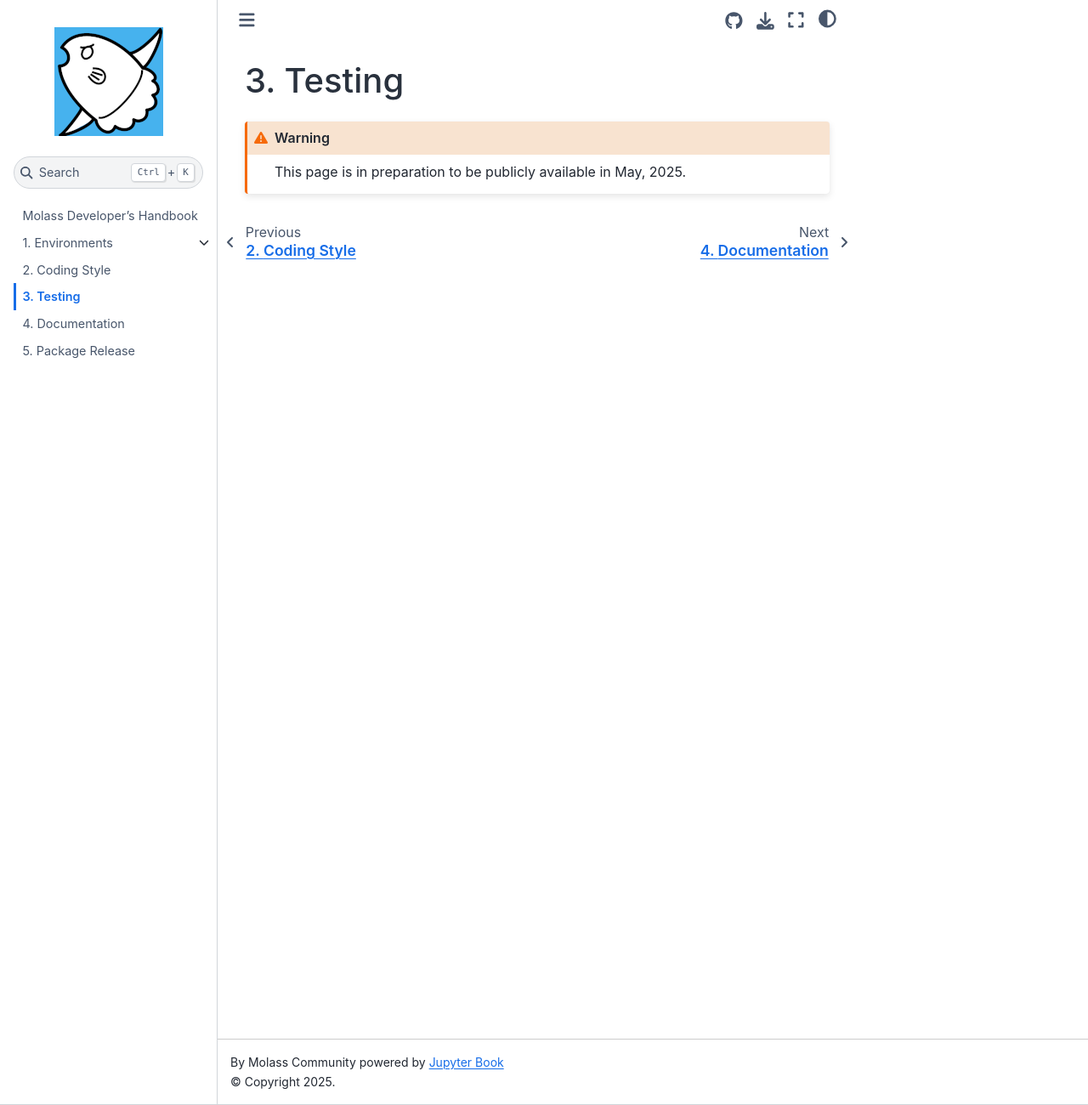
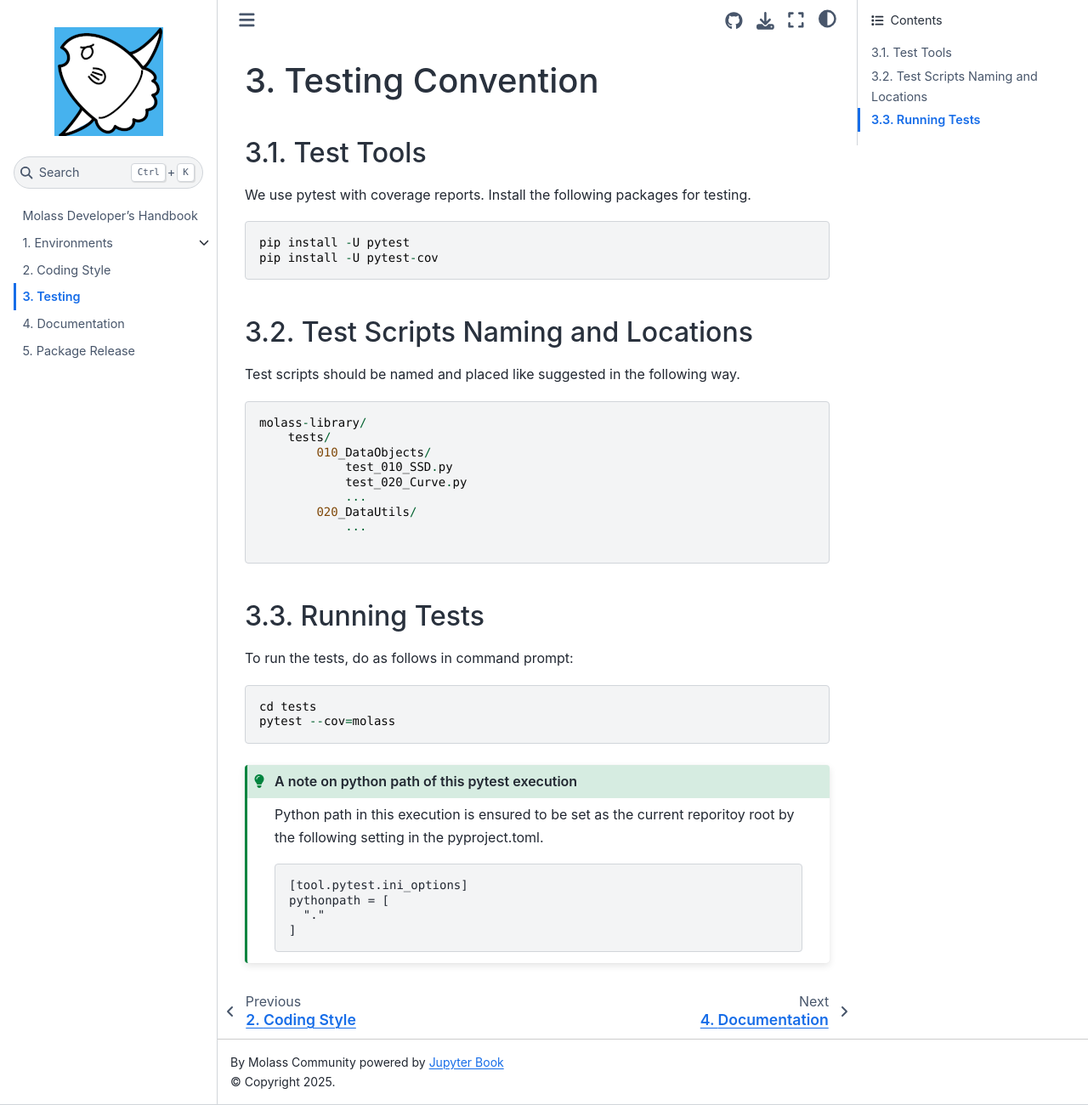
Before and after one commit to biosaxs-dev/molass-develop, a Jupyter Book: the page built from chapters/06/testing.md, in a window 1280 px wide and 1300 px high. Shown: the whole window at 85% size. Built offline with Jupyter Book 1.0.4 settings and Sphinx 7.4.7 and the Sphinx Book theme 1.1.4, drawn with Linux system fonts in a browser that asks for light colours.

Commit message:
add testing chapter

````diff
--- a/chapters/06/testing.md
+++ b/chapters/06/testing.md
@@ -1,5 +1,48 @@
-# Testing
+# Testing Convention
 
-```{warning}
-This page is in preparation to be publicly available in May, 2025.
+## Test Tools
+
+We use pytest with coverage reports. Install the following packages for testing.
+
 ```
+pip install -U pytest
+pip install -U pytest-cov
+```
+
+## Test Scripts Naming and Locations
+
+Test scripts should be named and placed like suggested in the following way.
+
+```
+molass-library/
+    tests/
+        010_DataObjects/
+            test_010_SSD.py
+            test_020_Curve.py
+            ...
+        020_DataUtils/
+            ...
+
+```
+
+## Running Tests
+
+To run the tests, do as follows in command prompt:
+
+```
+cd tests
+pytest --cov=molass
+```
+
+:::{admonition} A note on python path of this pytest execution
+:class: tip
+
+Python path in this execution is ensured to be set as the current reporitoy root by the following setting in the pyproject.toml.
+
+```none
+[tool.pytest.ini_options]
+pythonpath = [
+  "."
+]
+```
+:::
````
